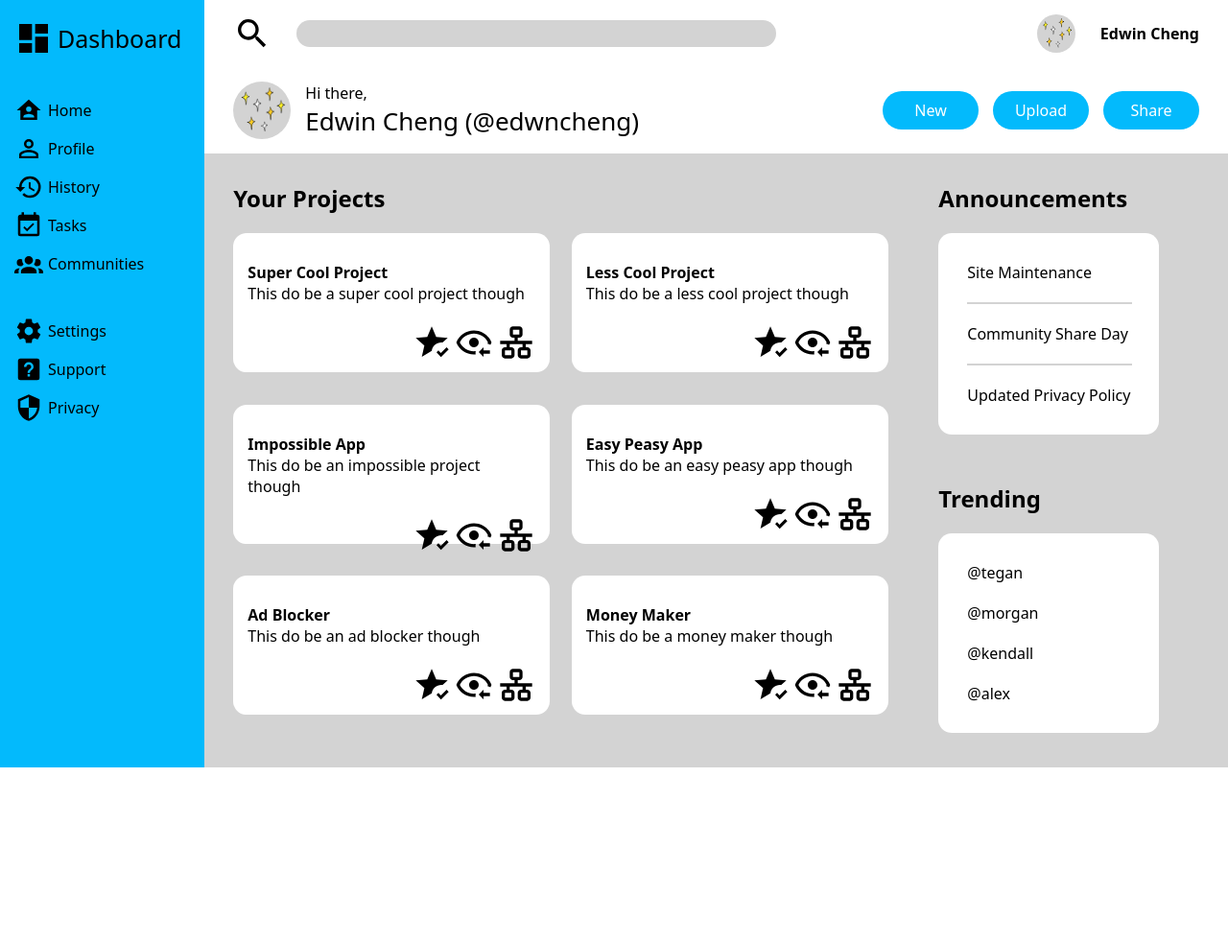
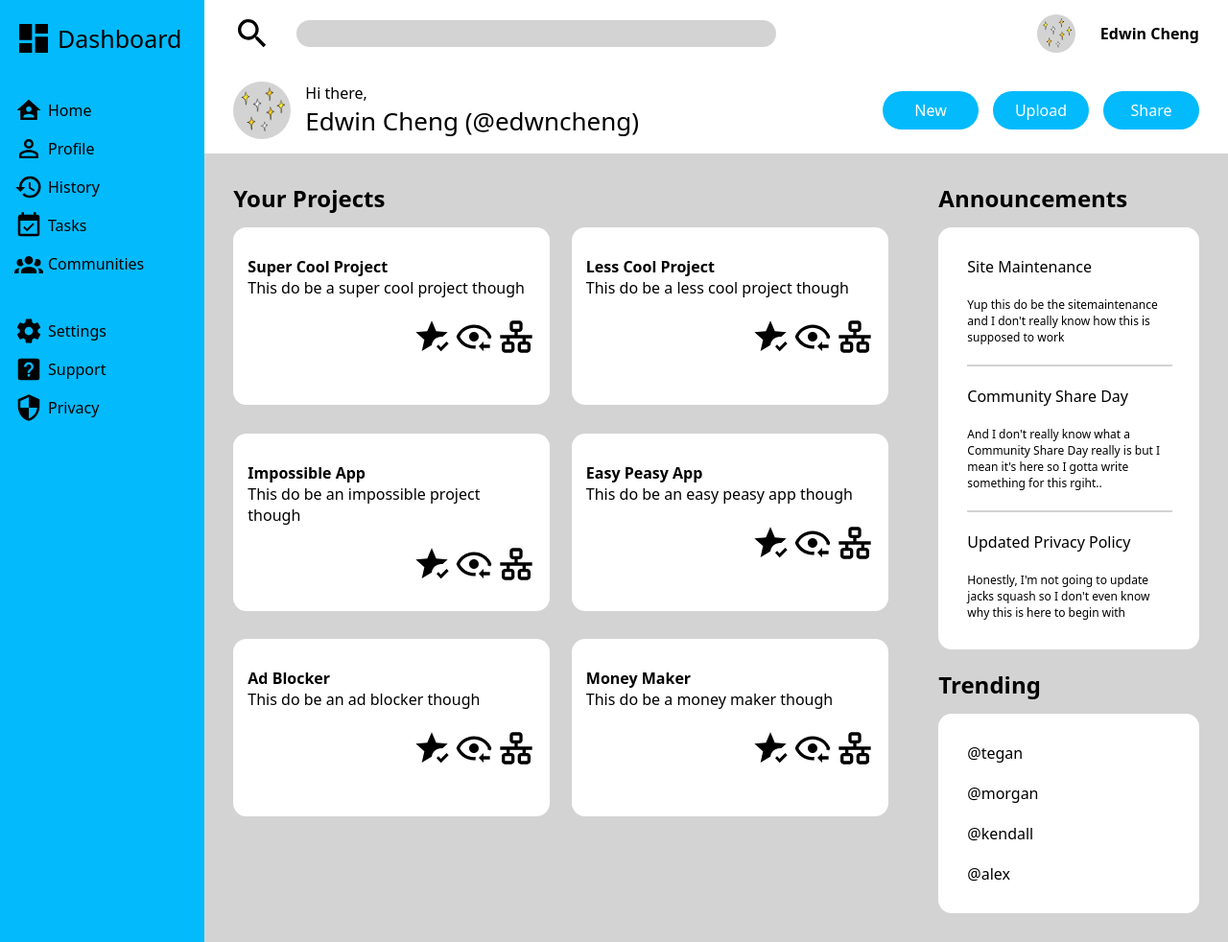
Before and after one commit to edwincheng0530/admin-dashboard, a plain HTML site: page index.html in a window 1280 px wide. Shown: the whole page at 96% size. Before the commit the page ends 800 px from the top, so only its background shows below. Drawn offline with Linux system fonts and the light colour scheme.

Commit message:
Add final touches

```diff
--- a/index.html
+++ b/index.html
@@ -125,10 +125,13 @@
                         <h2 id="your_project">Announcements</h2>
                         <div class="announcements">
                             <div>Site Maintenance</div>
+                            <p>Yup this do be the sitemaintenance and I don't really know how this is supposed to work</p>
                             <div id="separator"></div>
                             <div>Community Share Day</div>
+                            <p>And I don't really know what a Community Share Day really is but I mean it's here so I gotta write something for this rgiht..</p>
                             <div id="separator"></div>
                             <div>Updated Privacy Policy</div>
+                            <p>Honestly, I'm not going to update jacks squash so I don't even know why this is here to begin with</p>
                         </div>
                     </div>
                     <div class="entire_trending">
--- a/styles.css
+++ b/styles.css
@@ -128,7 +128,7 @@ button {
 }
 
 #your_project {
-    margin-bottom: 20px;
+    margin-bottom: 14px;
 }
 
 .entire_project {
@@ -145,14 +145,12 @@ button {
     grid-template-columns: repeat(2, max(100px, 50%));
     row-gap: 30px;
     column-gap: 15px;
-    /* padding: 15px; */
-    /* height: 75vh; */
 }
 
 .project {
     background-color: white;
     width: 300px;
-    height: 100px;
+    height: 140px;
     padding: 30px 15px 15px 15px;
     border-radius: 14px;
 
@@ -169,7 +167,7 @@ button {
     padding: 30px;
     display:flex;
     flex-direction: column;
-    gap: 50px;
+    gap: 20px;
 }
 
 .announcements {
@@ -179,6 +177,11 @@ button {
     padding: 30px;
     border-radius: 14px;
     background-color: white;
+    max-width: 300px;
+}
+
+.announcements p {
+    font-size: 12px;
 }
 
 .trending {
```
